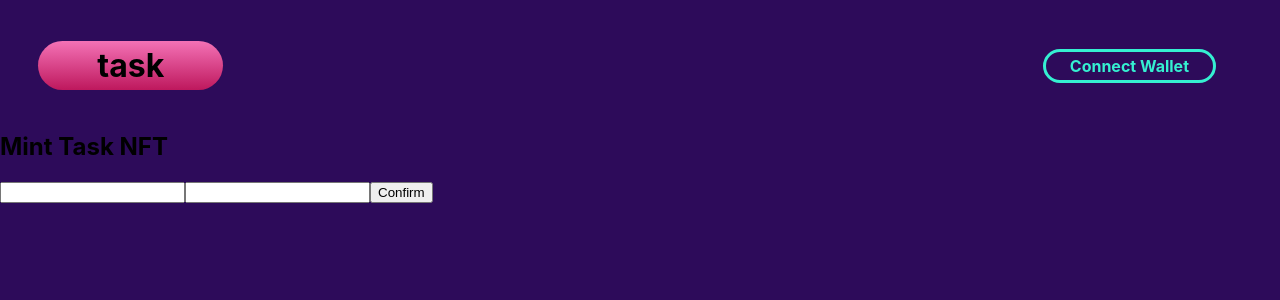
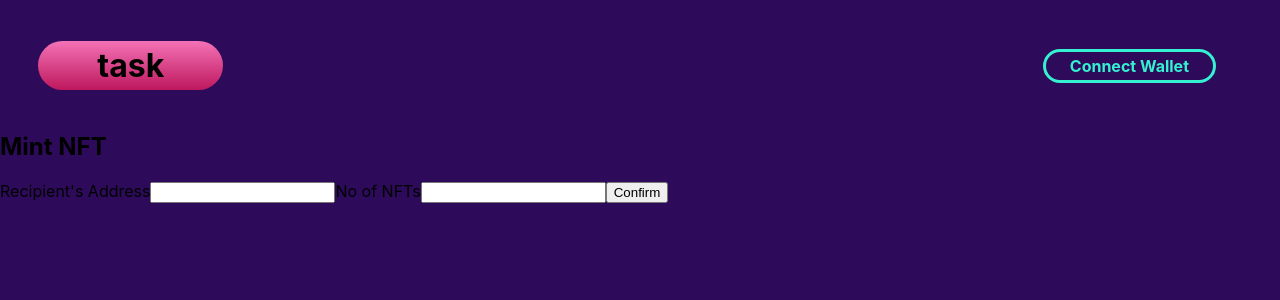
Before and after one commit to george-shammar/NFT-TASK, a React (Create React App) app: page / in a window 1280 px wide. Shown: the top 300 px of the page. Built offline with nearby package versions, Linux system fonts and the light colour scheme.

Commit message:
Mint NFT

```diff
--- a/src/components/Minter.tsx
+++ b/src/components/Minter.tsx
@@ -3,10 +3,11 @@ import "../styles/minter.css";
 const Minter = () => {
     return (
         <div className="minter">
-            <h2>Mint Task NFT</h2>
+            <h2>Mint NFT</h2>
             <form>
-
+                <label>Recipient's Address</label>
                 <input />
+                <label>No of NFTs</label>
                 <input />
                 <button>Confirm</button>
             </form>
```
